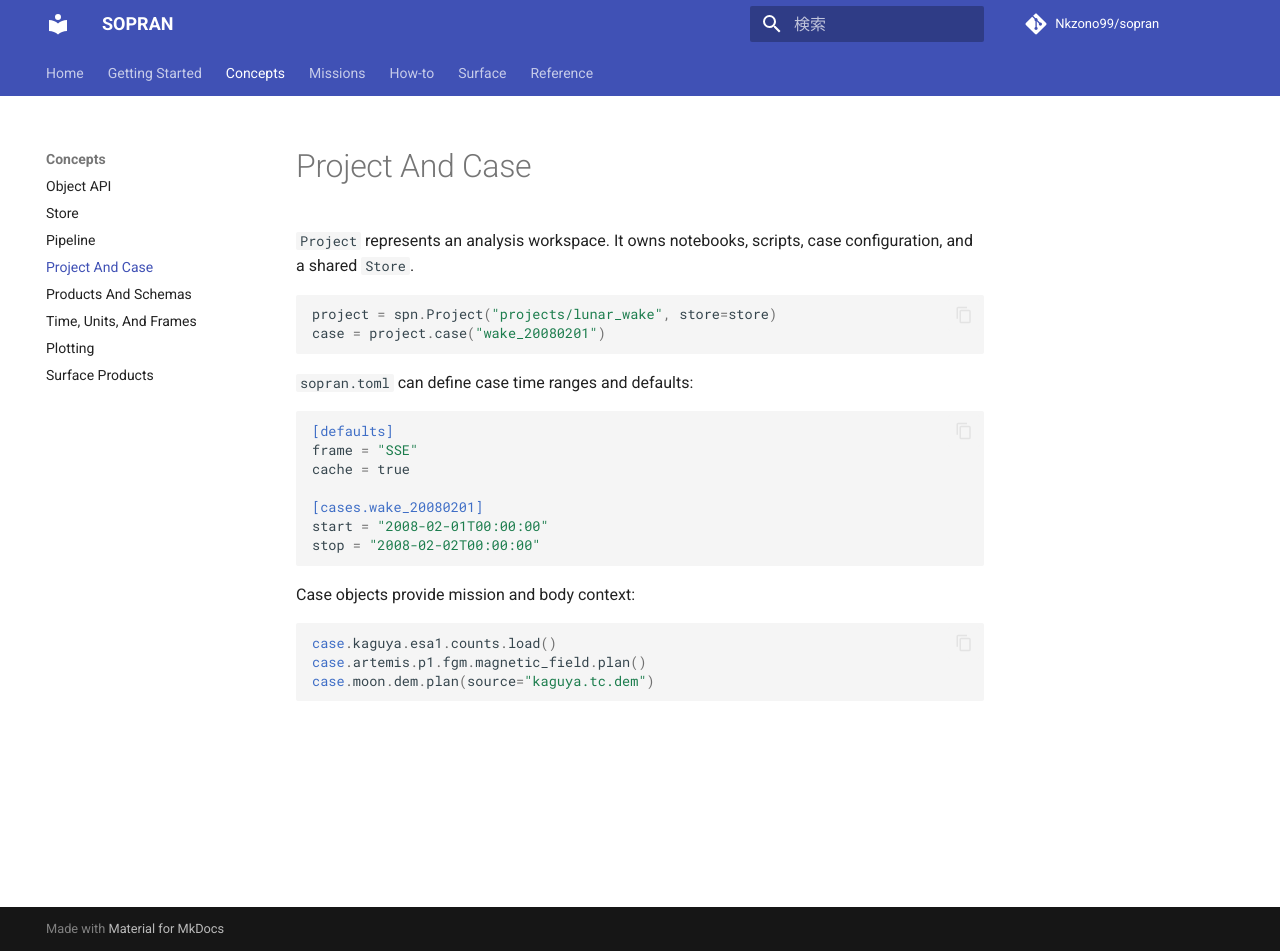
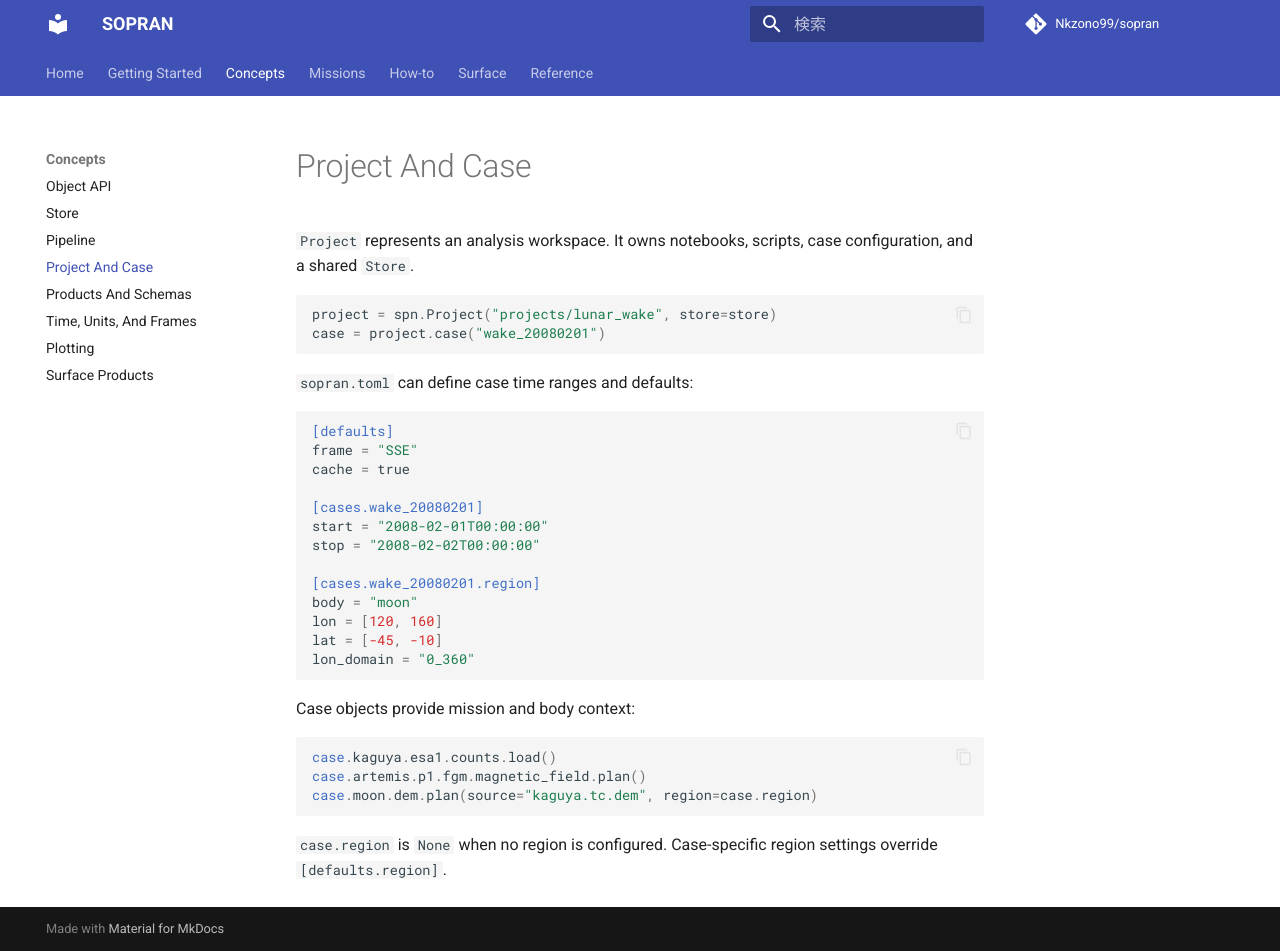
Before and after one commit to Nkzono99/sopran, an MkDocs documentation site: the page built from docs/concepts/project-case.md, in a window 1280 px wide and 951 px high. Built offline with MkDocs 1.6.1 and Material for MkDocs 9.7.7, drawn with Linux system fonts in a browser that asks for light colours; comment, search, counter and statistics services are not loaded.

Commit message:
Add case region configuration

````diff
--- a/docs/concepts/project-case.md
+++ b/docs/concepts/project-case.md
@@ -18,6 +18,12 @@ cache = true
 [cases.wake_20080201]
 start = "2008-02-01T00:00:00"
 stop = "2008-02-02T00:00:00"
+
+[cases.wake_20080201.region]
+body = "moon"
+lon = [120, 160]
+lat = [-45, -10]
+lon_domain = "0_360"
 ```
 
 Case objects provide mission and body context:
@@ -25,5 +31,8 @@ Case objects provide mission and body context:
 ```python
 case.kaguya.esa1.counts.load()
 case.artemis.p1.fgm.magnetic_field.plan()
-case.moon.dem.plan(source="kaguya.tc.dem")
+case.moon.dem.plan(source="kaguya.tc.dem", region=case.region)
 ```
+
+`case.region` is `None` when no region is configured. Case-specific region
+settings override `[defaults.region]`.
````
Also changed, not shown: README.md (+1 -1 lines), SPEC.md (+7 -0 lines), docs/concepts/object-api.md (+1 -1 lines), docs/reference/configuration.md (+9 -0 lines), 2 other files.
